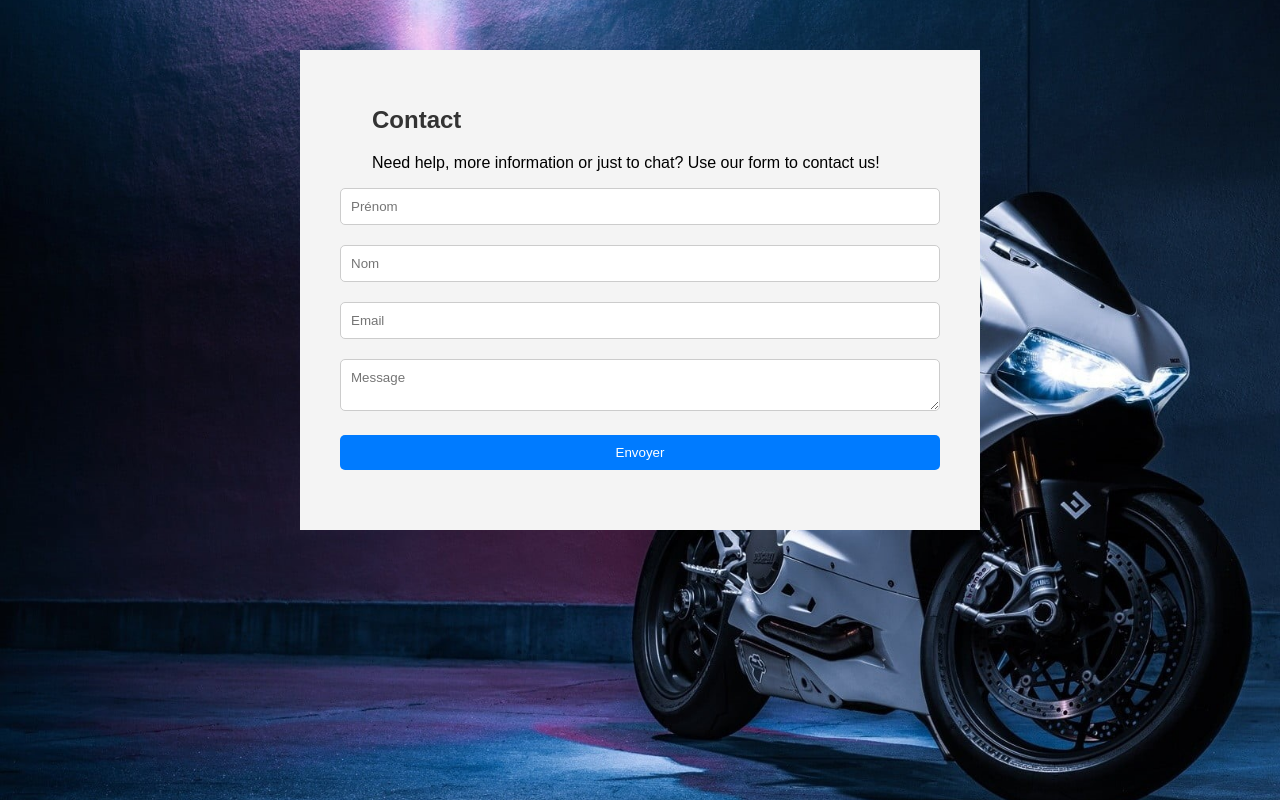
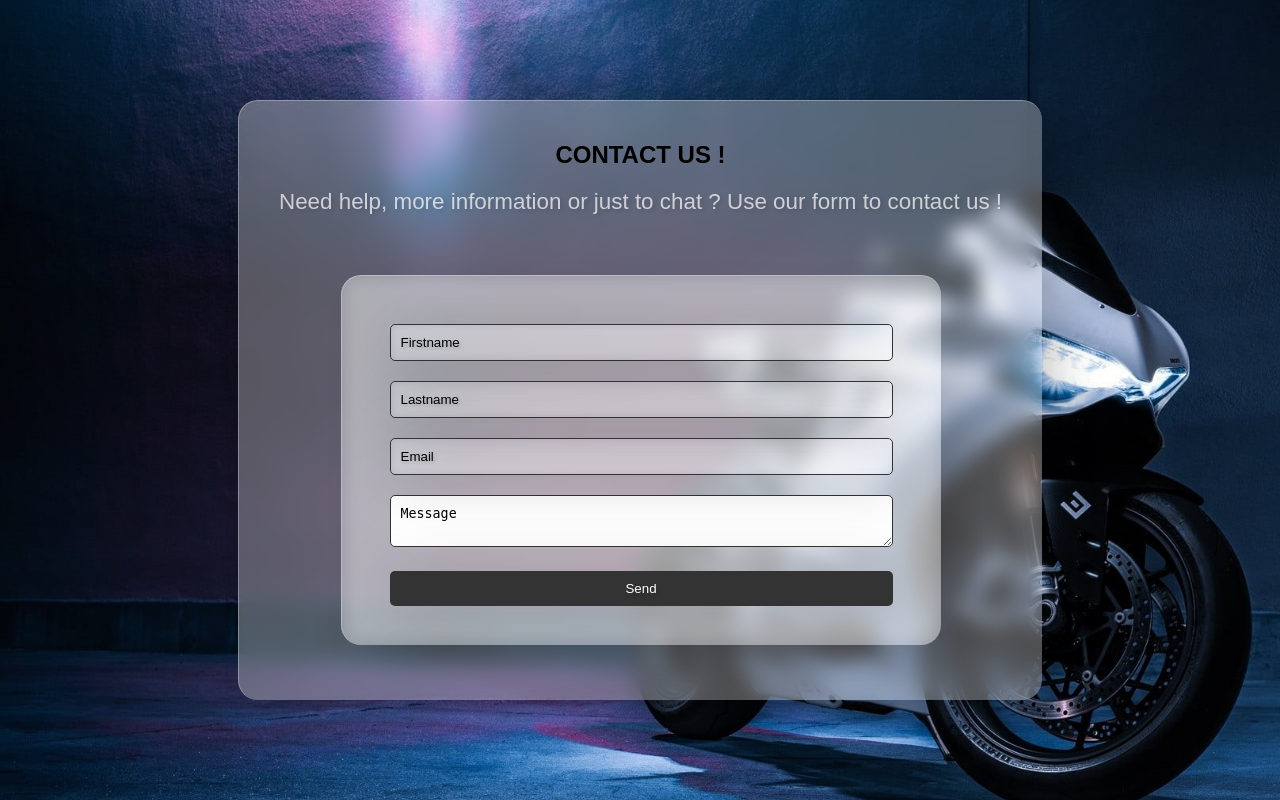
Before and after one commit to Mnov34/checkride-server, a PHP site: page /checkride/public/contact/contact.html in a window 1280 px wide. Run offline with PHP 8.4, Linux system fonts and the light colour scheme.

```diff
--- a/public/connexion/styleconnexion.css
+++ b/public/connexion/styleconnexion.css
@@ -23,8 +23,6 @@ form {
     border-left: 1px solid rgba(255, 255, 255, .3);
     border-top: 1px solid rgba(255, 255, 255, .3);
     backdrop-filter: blur(10px);
-    -webkit-backdrop-filter: blur(10px);
-    -moz-backdrop-filter: blur(10px);
     box-shadow: 20px 20px 40px -6px rgba(0, 0, 0, .2);
     text-align: center;
 }
--- a/public/contact/contact.html
+++ b/public/contact/contact.html
@@ -11,23 +11,23 @@
     <section id="contacts" class="contact">
         <div class="container">
             <div class="section-header">
-                <h2 class="section__tittle">Contact</h2>
-                <p>Need help, more information or just to chat? Use our form to contact us!</p>
+                <h2 class="section__tittle">CONTACT US ! </h2>
+                <p>Need help, more information or just to chat ? Use our form to contact us !</p>
             </div>
         </div>
-        <div>
+        <div class="container">
             <form action="https://formsubmit.co/boitemailenvoiephpmailer@gmail.com " method="POST" class="form">
                 <label for="firstname">
-                    <input type="text" name="firstname" id="firstname" placeholder="Prénom">
+                    <input type="text" name="firstname" id="firstname" placeholder="Firstname">
                 </label>
                 <label for="lastname">
-                    <input type="text" name="lastname" id="lastname" placeholder="Nom">
+                    <input type="text" name="lastname" id="lastname" placeholder="Lastname">
                 </label>
                 <label for="email">
                     <input type="email" name="email" id="email" placeholder="Email">
                 </label>
                 <textarea name="message" id="message" placeholder="Message"></textarea>
-                <input type="submit" class="btn" value="Envoyer">
+                <input type="submit" class="btn" value="Send">
             </form>
         </div>
     </section>
--- a/public/contact/stylecontact.css
+++ b/public/contact/stylecontact.css
@@ -2,84 +2,127 @@
     margin: 0;
     padding: 0;
     box-sizing: border-box;
-    font-family: 'Poppins', sans-serif;
 }
 
 body {
-    display: flex;
-    justify-content: center;
-    align-items: flex-start;
-    min-height: 100vh;
-    padding-top: 50px;
     background-image: url("/public/img/fondsite2.jpg");
     background-size: cover;
     background-repeat: no-repeat;
     background-position: right center;
     background-attachment: fixed;
+    height: 100vh;
+    font-family: arial, sans-serif;
+    display: flex;
+    align-items: center;
+    justify-content: center;
 }
 
-.container{
-    padding: 1rem 2rem;
+.container {
+    position: relative;
 }
 
-.d-flex {
-    display: flex;
-    align-items: center;
-    justify-content: space-between;
+section {
+    background: rgba(255, 255, 255, .3);
+    padding: 3rem;
+    margin: 30px;
+    height: 600px;
+    border-radius: 20px;
+    border-left: 1px solid rgba(255, 255, 255, .3);
+    border-top: 1px solid rgba(255, 255, 255, .3);
+    backdrop-filter: blur(10px);
+    box-shadow: 20px 20px 40px -6px rgba(0, 0, 0, .2);
+    text-align: center;
 }
 
-nav {
-    position: relative;
-    width: 300px;
-    height: 50px;
-    background: #222;
-    border-radius: 8px;
-    display: flex;
-    justify-content: center;
-    align-items: center;
+form {
+    background: rgba(255, 255, 255, .3);
+    padding: 3rem;
+    height: 370px;
+    border-radius: 20px;
+    border-left: 1px solid rgba(255, 255, 255, .3);
+    border-top: 1px solid rgba(255, 255, 255, .3);
+    backdrop-filter: blur(10px);
+    -webkit-backdrop-filter: blur(10px);
+    -moz-backdrop-filter: blur(10px);
+    box-shadow: 20px 20px 40px -6px rgba(0, 0, 0, .2);
+    text-align: center;
 }
 
-nav a {
-    position: relative;
-    display: inline-block;
-    font-size: 1em;
+p {
+    color: white;
     font-weight: 500;
-    color: #fff;
-    text-decoration: none;
-    padding: 0 23px;
-    transition: .5s;
-    z-index: 1;
+    opacity: .7;
+    font-size: 1.4rem;
+    margin-bottom: 60px;
+    text-shadow: 2px 2px 4px rgba(0, 0, 0, .2);
 }
 
-nav span {
-    position: absolute;
-    top: 0;
-    left: 0;
-    height: 100%;
-    background: linear-gradient(45deg, #191d4a 0%, #2b5787 69%);
-    border-radius: 8px;
-    transition: .5s;
-    z-index: 0;
+a {
+    text-decoration: none;
+    color: #ddd;
+    font-size: 12px;
 }
 
-nav a:nth-child(1):hover ~ span {
-    width: 105px;
-    left: 0px;
+a:hover {
+    text-shadow: 2px 2px 6px #00000040;
 }
 
-nav a:nth-child(2):hover ~ span {
-    width: 75px;
-    left: 105px;
+a:active {
+    text-shadow: none;
 }
 
-nav a:nth-child(3):hover ~ span {
-    width: 120px;
-    left: 180px;
+input {
+    background: transparent;
+    border: none;
+    border-left: 1px solid rgba(255, 255, 255, .3);
+    border-top: 1px solid rgba(255, 255, 255, .3);
+    padding: 1rem;
+    width: 200px;
+    border-radius: 50px;
+    backdrop-filter: blur(5px);
+    -webkit-backdrop-filter: blur(5px);
+    -moz-backdrop-filter: blur(5px);
+    box-shadow: 4px 4px 60px rgba(0, 0, 0, .2);
+    color: white;
+    font-weight: 500;
+    text-shadow: 2px 2px 4px rgba(0, 0, 0, .2);
+    transition: all .3s;
+    margin-bottom: 2em;
 }
+input:hover,
+input[type="email"]:focus,
+input[type="password"]:focus{
+    background: rgba(255,255,255,0.1);
+    box-shadow: 4px 4px 60px 8px rgba(0,0,0,0.2);
+}
+
+input[type="button"] {
+    margin-top: 10px;
+    width: 150px;
+    font-size: 1rem;
+    cursor: pointer;
+}
+
+::placeholder {
+    color: #000;
+}
+.drop {
+    background: rgba(255, 255, 255, .3);
+    backdrop-filter: blur(10px);
+    -webkit-backdrop-filter: blur(10px);
+    border-radius: 10px;
+    border-left: 1px solid rgba(255, 255, 255, .3);
+    border-top: 1px solid rgba(255, 255, 255, .3);
+    box-shadow: 10px 10px 60px -8px rgba(0,0,0,0.2);
+    position: absolute;
+    transition: all 0.2s ease;
+}
+
+
 
 /*Formulaire*/
 #contacts {
-    background-color: #f4f4f4;
+    /*background-color: #f4f4f4; */
     padding: 40px;
 }
 
@@ -93,12 +136,12 @@ nav a:nth-child(3):hover ~ span {
     width: 100%;
     padding: 10px;
     margin-bottom: 20px;
-    border: 1px solid #ccc;
+    border: 1px solid #333;
     border-radius: 5px;
 }
 
 .contact form .btn {
-    background-color: #007bff;
+    background-color: #333;
     color: #fff;
     border: none;
     padding: 10px 20px;
@@ -107,6 +150,6 @@ nav a:nth-child(3):hover ~ span {
 }
 
 .contact .section__tittle {
-    color: #333;
+    color: #000;
     margin-bottom: 20px;
 }
--- a/public/navbar/stylenav.css
+++ b/public/navbar/stylenav.css
@@ -4,6 +4,7 @@ body {
     align-items: flex-start;
     min-height: 100vh;
     padding-top: 50px;
+    font-family: 'Poppins', sans-serif;
     background-image: url("/public/img/fondsite2.jpg");
     background-size: cover;
     background-repeat: no-repeat;
```
Also changed, not shown: public/connexion/connexion.html (+5 -5 lines).
